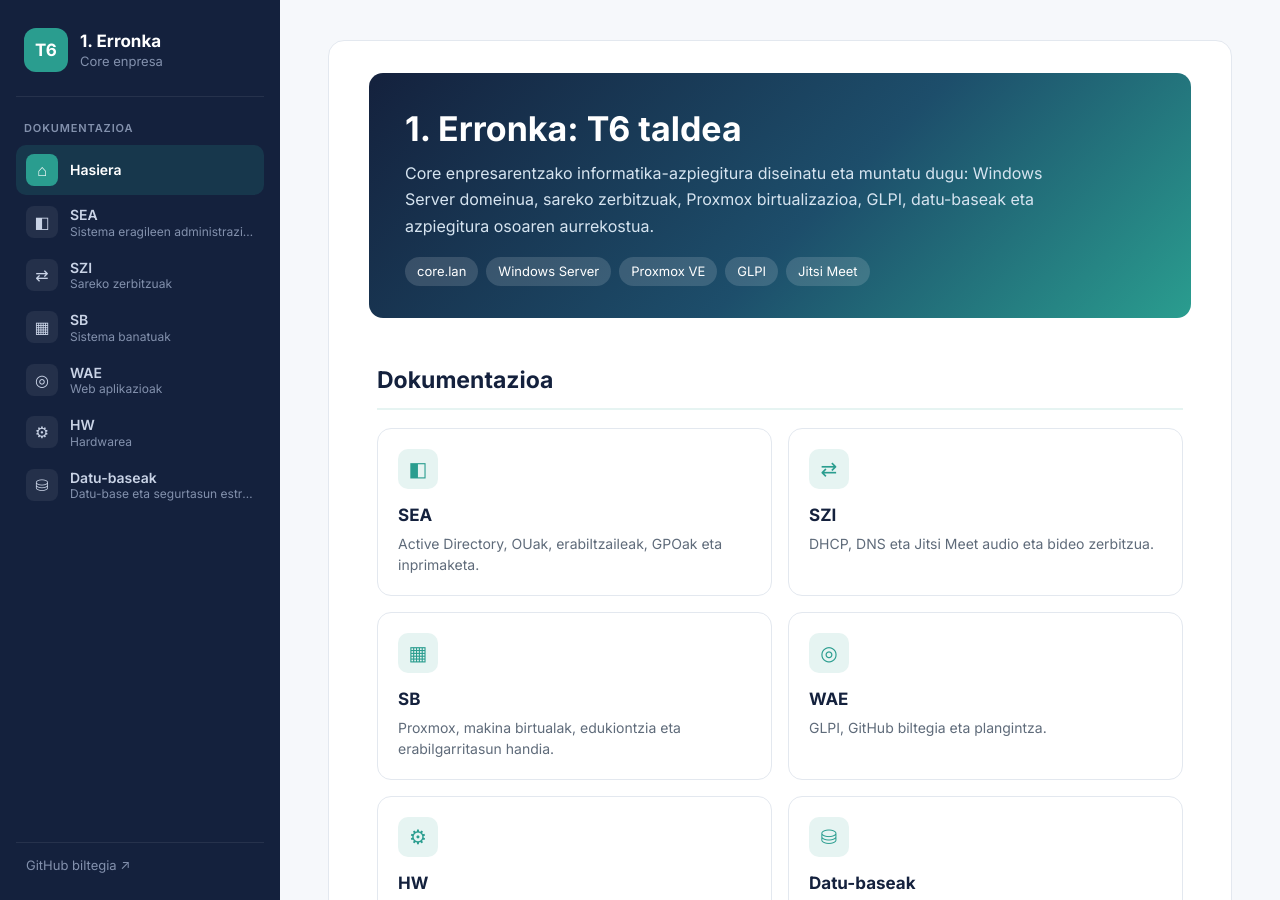
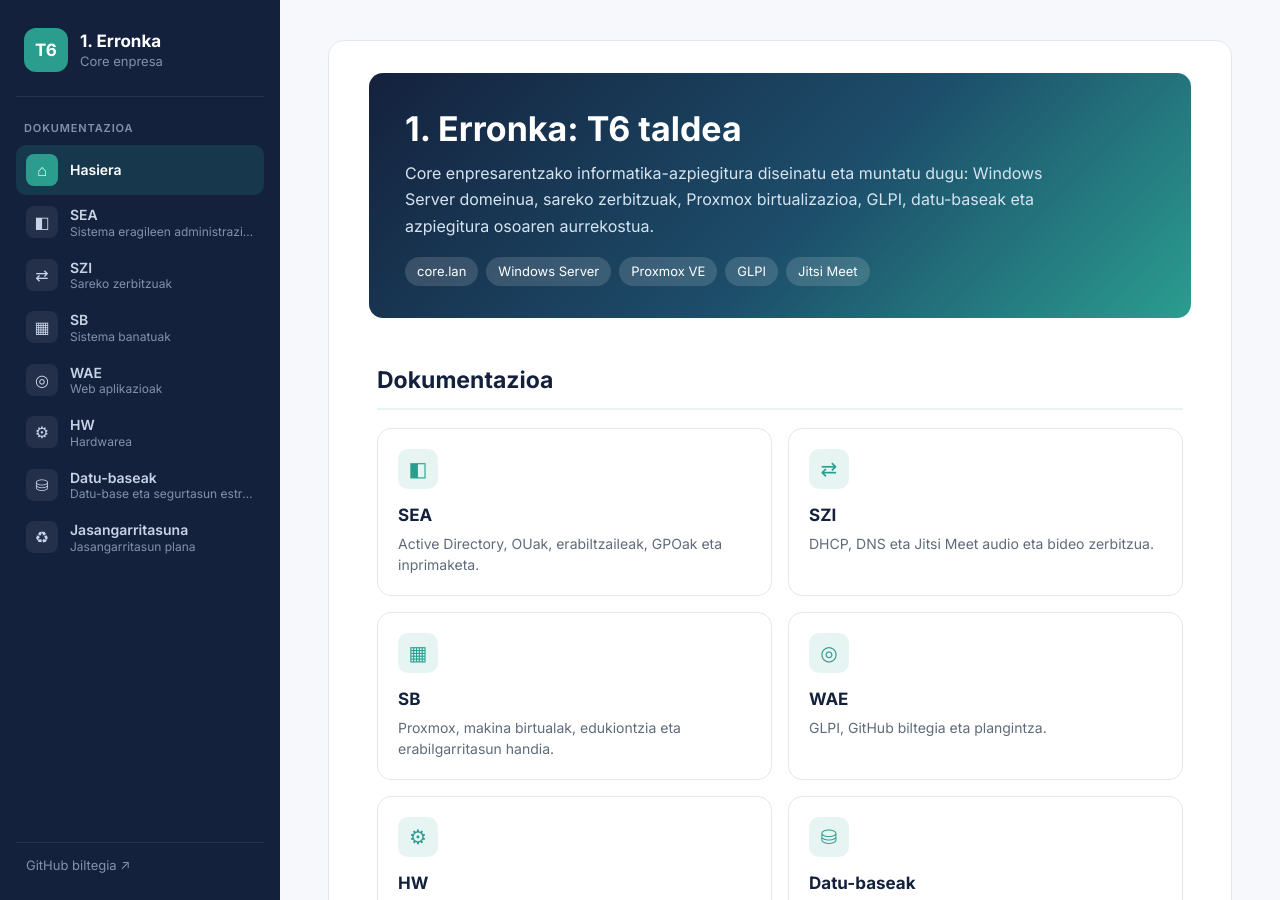
Before and after one commit to barrerourtzi-dotcom/Erronka1_T6, a Jekyll site: the page built from index.md, in a window 1280 px wide and 900 px high. Built offline with Jekyll 4.4.1, drawn with Linux system fonts in a browser that asks for light colours.

Commit message:
Menua: jasangarritasun plana gehitu

```diff
--- a/_data/nav.yml
+++ b/_data/nav.yml
@@ -25,3 +25,7 @@
   subtitle: Datu-base eta segurtasun estrategia
   url: /Datu_Base_eta_Segurtasun_Estrategia.html
   icon: "⛁"
+- title: Jasangarritasuna
+  subtitle: Jasangarritasun plana
+  url: /Jasangarritasun_Plana-Core.html
+  icon: "♻"
```
